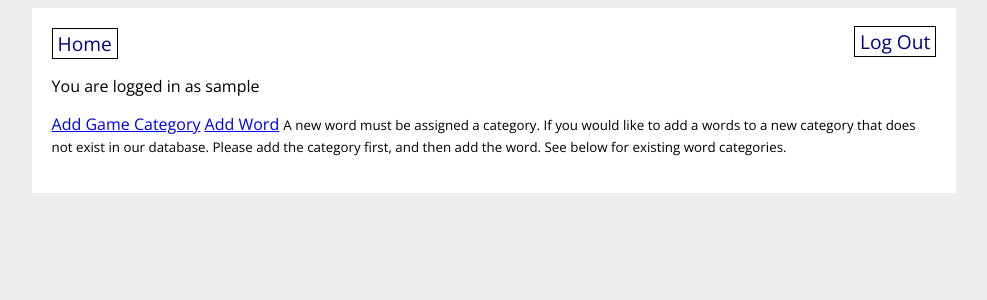
After one commit to EpiXCoder/ACS1220-Final-Project-Charades, a Flask app: page /contribute in a window 1280 px wide. The commit adds this page. Shown: the top 300 px of the page, without its empty margins (146-1133 px from the left). Run offline with Flask 2, Linux system fonts and the light colour scheme; the visitor is signed in with stand-in values (Sample User, id 1); data comes from the database, SQL or seed files in the repository; both versions use the stored data as it was before the commit; data that the repository does not hold is empty; parts of the project's set-up code (start-up, migrations or seed data) failed here and were passed over.

Commit message:
functional forms and routes

```diff
--- a/app.py
+++ b/app.py
@@ -1,9 +1,9 @@
 from charades_app.extensions import app, db
 from charades_app.main.routes import main
-# from charades_app.auth.routes import auth
+from charades_app.auth.routes import auth
 
 app.register_blueprint(main)
-# app.register_blueprint(auth)
+app.register_blueprint(auth)
 
 with app.app_context():
     db.create_all()
--- a/charades_app/auth/forms.py
+++ b/charades_app/auth/forms.py
@@ -1,6 +1,6 @@
 from flask_wtf import FlaskForm
 from wtforms import StringField, PasswordField, SubmitField
-from wtforms.validators import DataRequired, Length, ValidationError, Email
+from wtforms.validators import DataRequired, Length, ValidationError, Email, email_validator
 from charades_app.models import User
 from charades_app.extensions import bcrypt
 
@@ -12,7 +12,7 @@ class SignUpForm(FlaskForm):
         validators=[DataRequired(), Length(min=3, max=80)])
     lastname = StringField('Last Name',
         validators=[DataRequired(), Length(min=3, max=80)])
-    email = StringField('User Name',
+    email = StringField('Email',
         validators=[DataRequired(), Email("This field requires a valid email address")])
     submit = SubmitField('Sign Up')
 
--- a/charades_app/main/routes.py
+++ b/charades_app/main/routes.py
@@ -1,10 +1,10 @@
 """Import packages and modules."""
 from flask import Blueprint, request, render_template, redirect, url_for, flash
-from flask_login import login_user, logout_user, login_required
+from flask_login import login_user, logout_user, login_required, current_user
 # from flask_login import login_user, logout_user, login_required, current_user
-from charades_app.models import Category
+from charades_app.models import Category, Word
 # Word, GameInstance, User
-from charades_app.main.forms import  CategoryForm
+from charades_app.main.forms import  CategoryForm, WordForm
 # WordForm,
 
 # Import app and db from events_app package so that we can run app
@@ -19,9 +19,7 @@ main = Blueprint("main", __name__)
 
 @main.route('/')
 def homepage():
-    all_categories = Category.query.all()
-    return render_template('home.html',
-        all_categories=all_categories)
+    return render_template('home.html')
 
 @main.route('/create_category', methods=['GET', 'POST'])
 @login_required
@@ -35,7 +33,39 @@ def create_category():
         db.session.commit()
 
         flash('New category created successfully.')
-        return redirect(url_for('main.homepage'))
+        return redirect(url_for('main.contribute'))
 
     # if form was not valid, or was not submitted yet
-    return render_template('create_genre.html', form=form)
+    return render_template('create_category.html', form=form)
+
+
+
+@main.route('/create_word', methods=['GET', 'POST'])
+@login_required
+def create_word():
+    form = WordForm()
+
+    # if form was submitted and contained no errors
+    if form.validate_on_submit():
+        new_word = Word(
+            name=form.name.data,
+            hint=form.hint.data,
+            category=form.category.data
+        )
+        db.session.add(new_word)
+        db.session.commit()
+
+        flash('New word was created successfully.')
+        return redirect(url_for('main.contribute'))
+        # changed the above code to redirect to homepage - if you decide to include a word details page - chage this back
+    return render_template('create_word.html', form=form)
+
+# Contribute page
+@main.route('/contribute', methods=['GET'])
+@login_required
+def contribute():
+    all_categories = Category.query.all()
+    return render_template('contribute.html', all_categories=all_categories)
+
+
+# NEED TO CREATE GAME INSTANCE PAGE
--- /dev/null
+++ b/charades_app/templates/contribute.html
@@ -0,0 +1,37 @@
+{% extends 'base.html' %}
+
+{% block content %}
+
+<!-- <h2>Categories</h2> -->
+
+<!-- <ul>
+{% for category in all_categories %}
+    <li><a href="/category/{{ category.id }}">{{ category.name }}</a></li>
+{% endfor %}
+</ul> -->
+<div>
+    {% if current_user.is_authenticated %}
+    <!-- <a href="/create_book">Create Book</a>
+    <a href="/create_author">Create Author</a>
+    <a href="/create_genre">Create Genre</a> -->
+    <div>
+    <a href="/create_category">Add Game Category</a>
+    <a href="/create_word">Add Word</a>
+    <small>A new word must be assigned a category.
+        If you would like to add a words to
+        a new category that does not exist in our database.
+        Please add the category first,
+        and then add the word. See below for
+        existing word categories.</small>
+    </div>
+    <ul>
+        {% for category in all_categories %}
+            <li>{{ category.name }}</li>
+            <!-- <li><a href="/category/{{ category.id }}">{{ category.name }}</a></li> -->
+        {% endfor %}
+</ul>
+    {% endif %}
+</div>
+
+
+{% endblock %}s
--- a/charades_app/templates/create_word.html
+++ b/charades_app/templates/create_word.html
@@ -2,7 +2,7 @@
 
 {% block content %}
 
-<form method="POST" action="{{ url_for('main.create_book') }}">
+<form method="POST" action="{{ url_for('main.create_word') }}">
     {{ form.csrf_token }}
     <fieldset>
         <legend>Enter a word</legend>
@@ -26,7 +26,7 @@
         {{ form.category.label }}
         {{ form.category }}
         <ul>
-        {% for error in form.author.errors %}
+        {% for error in form.category.errors %}
             <li class="error">{{ error }}</li>
         {% endfor %}
         </ul>
--- a/requirements.txt
+++ b/requirements.txt
@@ -23,3 +23,5 @@ wrapt==1.12.1
 WTForms==2.3.3
 gunicorn==20.1.0
 psycopg2==2.9.5
+dnspython==2.3.0
+email-validator==1.3.1
```
Also changed, not shown: charades_app/auth/routes.py (+45 -0 lines), charades_app/main/forms.py (+5 -4 lines), charades_app/models.py (+9 -9 lines), charades_app/templates/home.html (+20 -4 lines), charades_app/database.db.
